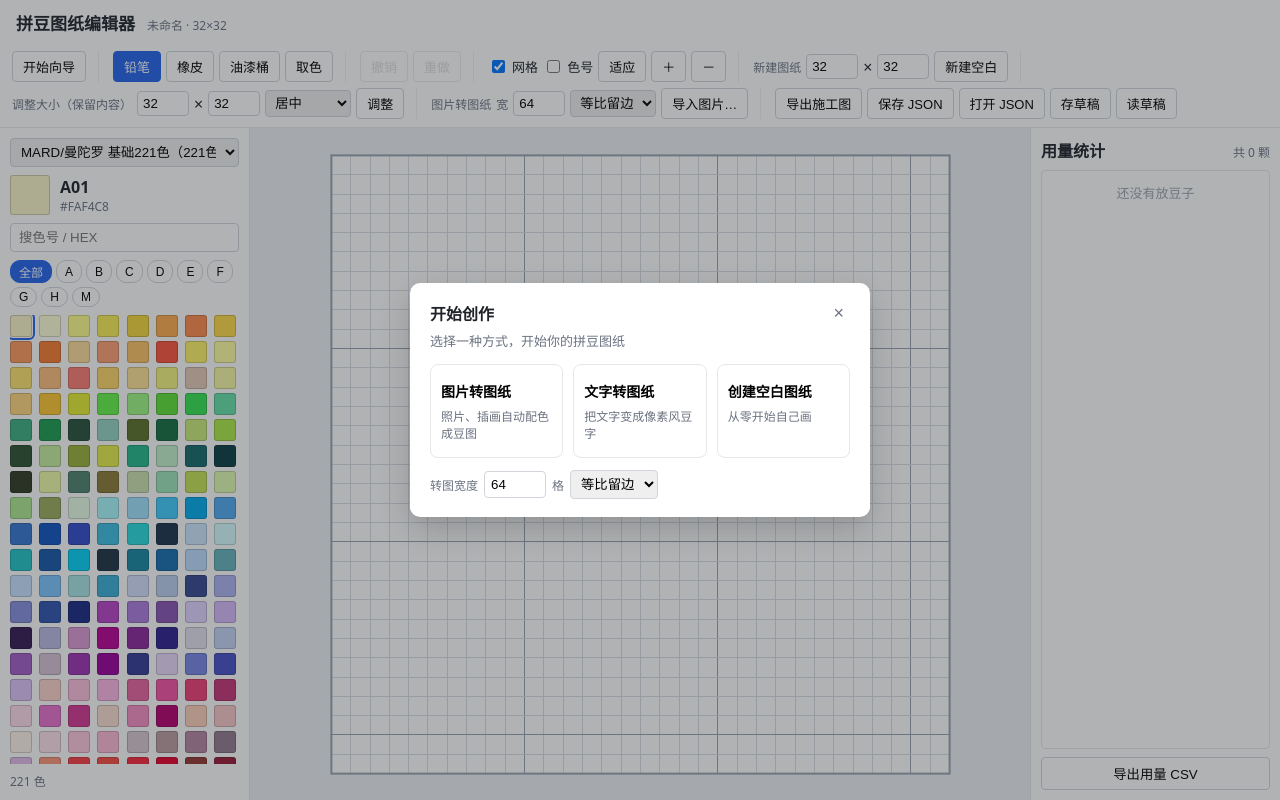
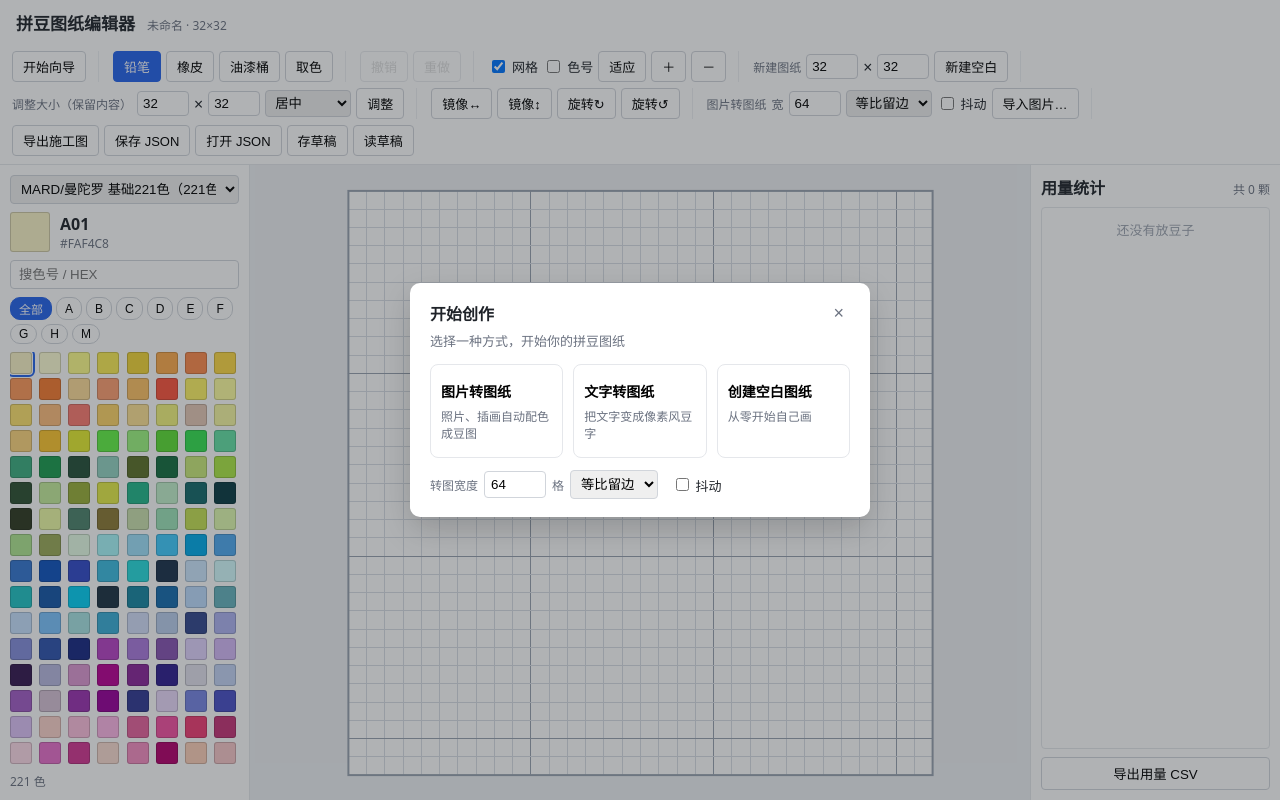
Before and after one commit to Nianxier/perler-beads, a Vue app in the folder apps/web/: page / in a window 1280 px wide. Built offline with nearby package versions, Linux system fonts and the light colour scheme.

Commit message:
编辑增强：镜像/旋转、Floyd-Steinberg 抖动选项

```diff
--- a/apps/web/src/components/StartWizard.vue
+++ b/apps/web/src/components/StartWizard.vue
@@ -15,6 +15,7 @@ const blankH = ref(32);
 
 const imageWidth = ref(64);
 const imageFit = ref<'contain' | 'stretch'>('contain');
+const imageDither = ref(false);
 const fileInput = ref<HTMLInputElement | null>(null);
 
 function close(): void {
@@ -34,6 +35,7 @@ async function onImagePicked(e: Event): Promise<void> {
     const pat = await imageFileToPattern(file, {
       width: imageWidth.value,
       fit: imageFit.value,
+      dither: imageDither.value,
     });
     loadDocument(pat);
     viewApi.value?.fit();
@@ -96,6 +98,7 @@ function createBlank(): void {
             <option value="contain">等比留边</option>
             <option value="stretch">拉伸铺满</option>
           </select>
+          <label class="chk"><input v-model="imageDither" type="checkbox" /> 抖动</label>
         </div>
       </template>
 
--- a/apps/web/src/components/ToolBar.vue
+++ b/apps/web/src/components/ToolBar.vue
@@ -19,6 +19,7 @@ import {
   redo,
   resizeDocument,
   setTool,
+  transformDocument,
   undo,
   type Tool,
 } from '../core/editorState';
@@ -40,6 +41,7 @@ const resizeHeight = ref(32);
 const resizeAnchor = ref<'topleft' | 'center' | 'bottomright'>('center');
 const importWidth = ref(64);
 const importFit = ref<'contain' | 'stretch'>('contain');
+const importDither = ref(false);
 const imageInput = ref<HTMLInputElement | null>(null);
 const jsonInput = ref<HTMLInputElement | null>(null);
 
@@ -86,8 +88,7 @@ function doNew(): void {
   viewApi.value?.fit();
 }
 
-function doResize(): void {
-  const w = Math.max(1, Math.round(resizeWidth.value));
+function doResize(): void {  const w = Math.max(1, Math.round(resizeWidth.value));
   const h = Math.max(1, Math.round(resizeHeight.value));
   const oldW = editor.pattern.width;
   const oldH = editor.pattern.height;
@@ -105,6 +106,12 @@ function doResize(): void {
   viewApi.value?.fit();
 }
 
+function doTransform(op: 'flipH' | 'flipV' | 'rotateCW' | 'rotateCCW'): void {
+  transformDocument(editor, op);
+  bump();
+  viewApi.value?.fit();
+}
+
 async function onImagePicked(e: Event): Promise<void> {
   const input = e.target as HTMLInputElement;
   const file = input.files?.[0];
@@ -113,6 +120,7 @@ async function onImagePicked(e: Event): Promise<void> {
   const pat = await imageFileToPattern(file, {
     width: importWidth.value,
     fit: importFit.value,
+    dither: importDither.value,
   });
   loadDocument(pat);
   viewApi.value?.fit();
@@ -191,6 +199,13 @@ function doLoadDraft(): void {
     </div>
 
     <div class="group">
+      <button class="btn" title="左右镜像" @click="doTransform('flipH')">镜像↔</button>
+      <button class="btn" title="上下镜像" @click="doTransform('flipV')">镜像↕</button>
+      <button class="btn" title="顺时针旋转 90°" @click="doTransform('rotateCW')">旋转↻</button>
+      <button class="btn" title="逆时针旋转 90°" @click="doTransform('rotateCCW')">旋转↺</button>
+    </div>
+
+    <div class="group">
       <span class="lbl">图片转图纸</span>
       <span class="lbl">宽</span>
       <input v-model.number="importWidth" class="num" type="number" min="1" max="500" />
@@ -198,6 +213,7 @@ function doLoadDraft(): void {
         <option value="contain">等比留边</option>
         <option value="stretch">拉伸铺满</option>
       </select>
+      <label class="chk" title="Floyd-Steinberg 抖动，细节更丰富" ><input v-model="importDither" type="checkbox" /> 抖动</label>
       <button class="btn" @click="imageInput?.click()">导入图片…</button>
       <input ref="imageInput" type="file" accept="image/*" hidden @change="onImagePicked" />
     </div>
--- a/apps/web/src/core/editorState.ts
+++ b/apps/web/src/core/editorState.ts
@@ -6,7 +6,9 @@ import {
   getCell,
   resizePattern,
   setCell,
+  transformPattern,
   type Pattern,
+  type PatternTransform,
 } from '@perler/core';
 
 export type Tool = 'pencil' | 'eraser' | 'bucket' | 'picker';
@@ -101,6 +103,11 @@ export function resizeDocument(
   replacePattern(s, resizePattern(s.pattern, width, height, offsetX, offsetY));
 }
 
+/** 镜像/旋转。结构变更（旋转换向），历史栈清空 */
+export function transformDocument(s: EditorState, op: PatternTransform): void {
+  replacePattern(s, transformPattern(s.pattern, op));
+}
+
 export function startStroke(_s: EditorState): StrokeSession {
   return { changed: false, picked: false };
 }
--- a/apps/web/src/core/fileIO.ts
+++ b/apps/web/src/core/fileIO.ts
@@ -24,6 +24,8 @@ export interface ImportImageOptions {
   /** 0 = 按宽度和原图比例自动算高度 */
   height?: number;
   fit?: 'contain' | 'stretch';
+  /** Floyd-Steinberg 抖动 */
+  dither?: boolean;
 }
 
 /** 图片文件 → 图纸（浏览器内解码，不上传） */
@@ -49,6 +51,7 @@ export async function imageFileToPattern(
       width,
       height,
       fit: options.fit ?? 'contain',
+      dither: options.dither ?? false,
       name: file.name.replace(/\.[^.]+$/, ''),
     });
   } finally {
--- a/packages/core/src/pattern.ts
+++ b/packages/core/src/pattern.ts
@@ -138,9 +138,44 @@ export function resizePattern(
   return next;
 }
 
+export type PatternTransform = 'flipH' | 'flipV' | 'rotateCW' | 'rotateCCW';
+
+/** 镜像 / 旋转（90°），返回新图纸；rotate 时宽高互换 */
+export function transformPattern(p: Pattern, op: PatternTransform): Pattern {
+  const rotate = op === 'rotateCW' || op === 'rotateCCW';
+  const w = rotate ? p.height : p.width;
+  const h = rotate ? p.width : p.height;
+  const next = createPattern(w, h, p.paletteId, p.name);
+  for (let y = 0; y < p.height; y++) {
+    for (let x = 0; x < p.width; x++) {
+      const v = p.grid[y * p.width + x];
+      if (v === EMPTY) continue;
+      let nx = x;
+      let ny = y;
+      switch (op) {
+        case 'flipH':
+          nx = p.width - 1 - x;
+          break;
+        case 'flipV':
+          ny = p.height - 1 - y;
+          break;
+        case 'rotateCW':
+          nx = p.height - 1 - y;
+          ny = x;
+          break;
+        case 'rotateCCW':
+          nx = y;
+          ny = p.width - 1 - x;
+          break;
+      }
+      next.grid[ny * w + nx] = v;
+    }
+  }
+  return next;
+}
+
 /** 换色卡（近似换色）：源色 HEX 在目标色卡里取最近色，返回转换后的新图纸 */
-export function convertPatternPalette(p: Pattern, targetPaletteId: string): Pattern {
-  const target = getPalette(targetPaletteId);
+export function convertPatternPalette(p: Pattern, targetPaletteId: string): Pattern {  const target = getPalette(targetPaletteId);
   const source = getPalette(p.paletteId);
   const map = source.colors.map((c) => {
     const [r, g, b] = hexToRgb(c.hex);
--- a/packages/core/src/quantize.ts
+++ b/packages/core/src/quantize.ts
@@ -1,5 +1,6 @@
-/** 图片像素 → 拼豆图纸：面积平均降采样 + OKLab 最近色映射。 */
+/** 图片像素 → 拼豆图纸：面积平均降采样 + OKLab 最近色映射（可选 Floyd-Steinberg 抖动）。 */
 import { getPalette, nearestColorIndex } from './palette.js';
+import { hexToRgb } from './color.js';
 import { EMPTY, type Pattern } from './types.js';
 
 export const DEFAULT_PALETTE_ID = 'mard-221';
@@ -9,7 +10,7 @@ export interface QuantizeOptions {
   width: number;
   /** 目标格数（高） */
   height: number;
-  /** 色卡 id，默认 mard */
+  /** 色卡 id，默认 mard-221 */
   paletteId?: string;
   /** contain=保持比例居中、四周留空；stretch=拉伸铺满 */
   fit?: 'contain' | 'stretch';
@@ -17,11 +18,14 @@ export interface QuantizeOptions {
   name?: string;
   /** 透明像素阈值：alpha < 该值视为无豆（默认 128） */
   alphaThreshold?: number;
+  /** Floyd-Steinberg 抖动：细节更丰富、过渡更自然（默认关） */
+  dither?: boolean;
 }
 
 /**
  * 把 RGBA 像素（行优先，srcWidth*srcHeight*4）量化成图纸。
- * 每个目标格对源图对应区域做面积平均，再映射到色卡最近色。
+ * 每个目标格对源图对应区域做面积平均，再映射到色卡最近色；
+ * dither 开启时在格子之间做误差扩散。
  */
 export function pixelsToPattern(
   rgba: Uint8Array | Uint8ClampedArray,
@@ -55,14 +59,16 @@ export function pixelsToPattern(
     oy = (h - boxH) / 2;
   }
 
-  const grid: number[] = new Array(w * h).fill(EMPTY);
+  // 第一遍：每个目标格的面积平均色
+  const has = new Uint8Array(w * h);
+  const rBuf = new Float64Array(w * h);
+  const gBuf = new Float64Array(w * h);
+  const bBuf = new Float64Array(w * h);
   for (let y = 0; y < h; y++) {
     for (let x = 0; x < w; x++) {
-      // 目标格中心不在有效区域内 → 留空
       if (x + 0.5 < ox || x + 0.5 >= ox + boxW || y + 0.5 < oy || y + 0.5 >= oy + boxH) {
         continue;
       }
-      // 反算源图像素范围（面积平均）
       const sx0 = Math.max(0, Math.floor((x - ox) * (srcWidth / boxW)));
       const sx1 = Math.min(srcWidth, Math.ceil((x + 1 - ox) * (srcWidth / boxW)));
       const sy0 = Math.max(0, Math.floor((y - oy) * (srcHeight / boxH)));
@@ -83,12 +89,34 @@ export function pixelsToPattern(
         }
       }
       if (n === 0) continue; // 全透明 → 留空
-      grid[y * w + x] = nearestColorIndex(
-        palette,
-        rSum / n,
-        gSum / n,
-        bSum / n,
-      );
+      const i = y * w + x;
+      has[i] = 1;
+      rBuf[i] = rSum / n;
+      gBuf[i] = gSum / n;
+      bBuf[i] = bSum / n;
+    }
+  }
+
+  // 第二遍：映射最近色（可选 Floyd-Steinberg 误差扩散）
+  const grid: number[] = new Array(w * h).fill(EMPTY);
+  for (let y = 0; y < h; y++) {
+    for (let x = 0; x < w; x++) {
+      const i = y * w + x;
+      if (!has[i]) continue;
+      const r = clamp255(rBuf[i]);
+      const g = clamp255(gBuf[i]);
+      const b = clamp255(bBuf[i]);
+      const idx = nearestColorIndex(palette, r, g, b);
+      grid[i] = idx;
+      if (!options.dither) continue;
+      const [pr, pg, pb] = hexToRgb(palette.colors[idx].hex);
+      const er = r - pr;
+      const eg = g - pg;
+      const eb = b - pb;
+      spread(has, rBuf, gBuf, bBuf, w, h, x + 1, y, er, eg, eb, 7 / 16);
+      spread(has, rBuf, gBuf, bBuf, w, h, x - 1, y + 1, er, eg, eb, 3 / 16);
+      spread(has, rBuf, gBuf, bBuf, w, h, x, y + 1, er, eg, eb, 5 / 16);
+      spread(has, rBuf, gBuf, bBuf, w, h, x + 1, y + 1, er, eg, eb, 1 / 16);
     }
   }
 
@@ -102,3 +130,29 @@ export function pixelsToPattern(
     grid,
   };
 }
+
+function clamp255(v: number): number {
+  return v < 0 ? 0 : v > 255 ? 255 : v;
+}
+
+function spread(
+  has: Uint8Array,
+  rBuf: Float64Array,
+  gBuf: Float64Array,
+  bBuf: Float64Array,
+  w: number,
+  h: number,
+  x: number,
+  y: number,
+  er: number,
+  eg: number,
+  eb: number,
+  k: number,
+): void {
+  if (x < 0 || x >= w || y < 0 || y >= h) return;
+  const i = y * w + x;
+  if (!has[i]) return;
+  rBuf[i] += er * k;
+  gBuf[i] += eg * k;
+  bBuf[i] += eb * k;
+}
```
Also changed, not shown: packages/core/test/smoke.mjs (+40 -0 lines).
